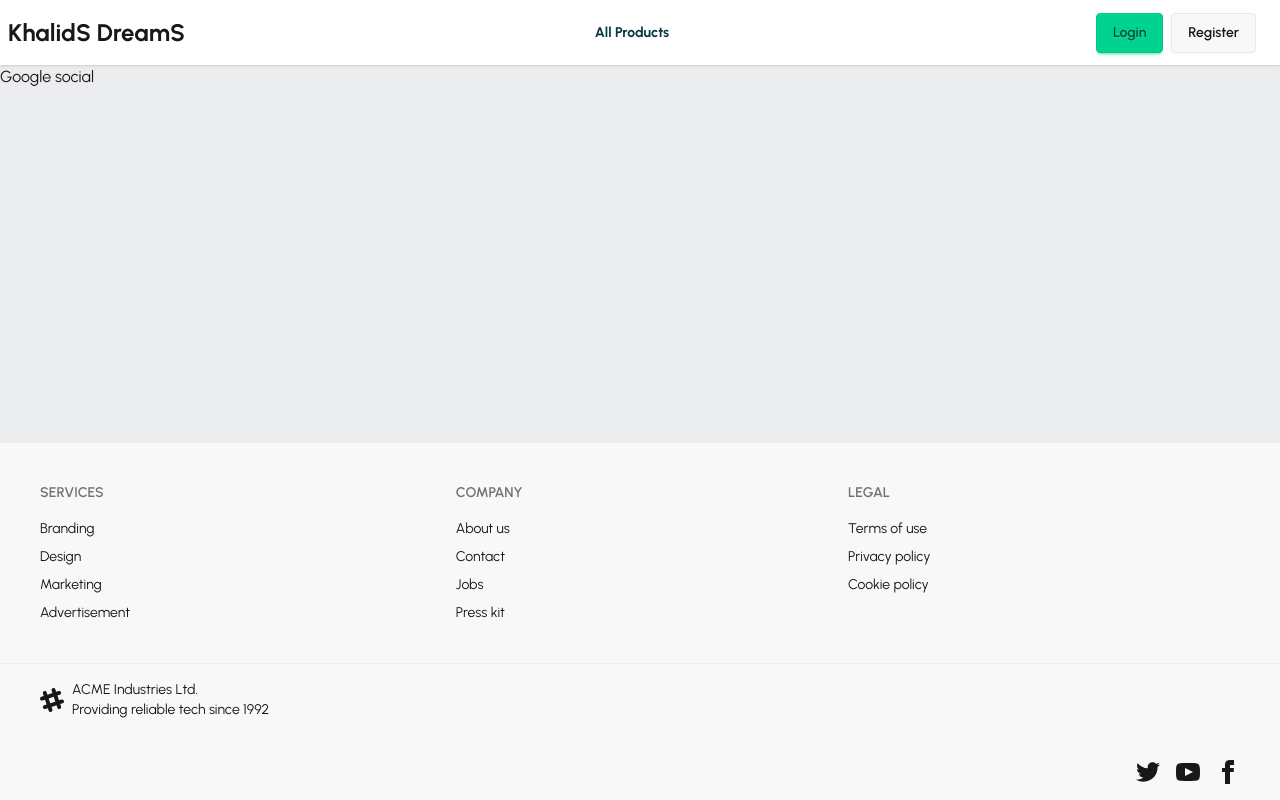
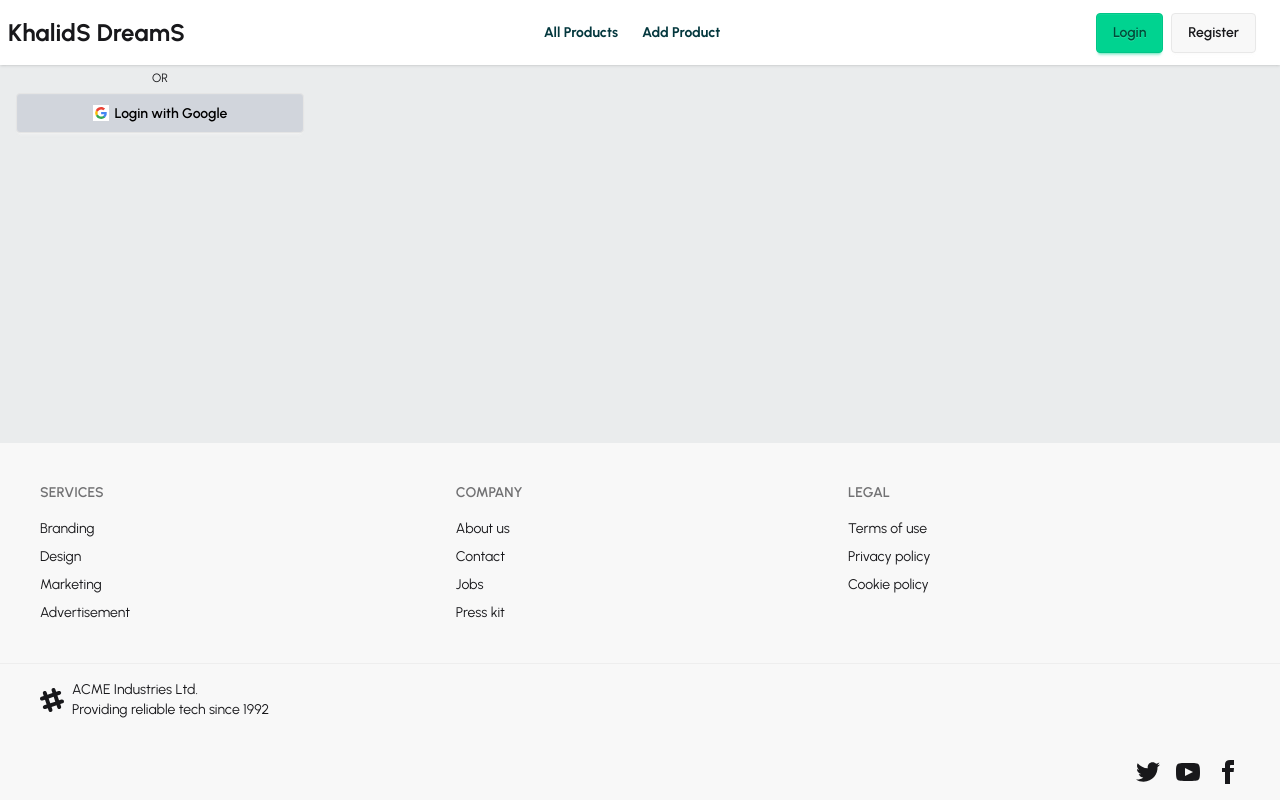
Before and after one commit to ashqrRhmn101/khalids-dreams-client, a Next.js app: page /about/social in a window 1280 px wide. Built offline with nearby package versions, Linux system fonts and the light colour scheme; no server answers.

Commit message:
GoogleSocial and more code implement

```diff
--- a/next.config.mjs
+++ b/next.config.mjs
@@ -4,7 +4,12 @@ const nextConfig = {
   reactCompiler: true,
 
   images: {
-    domains: ["i.ibb.co.com", "img.icons8.com"], // Add allowed image hosts
+    domains: [
+      "i.ibb.co.com",
+      "img.icons8.com",
+      "lh3.googleusercontent.com",
+      "img.daisyui.com",
+    ], // Add allowed image hosts
   },
 };
 
--- a/src/Components/NavBar.jsx
+++ b/src/Components/NavBar.jsx
@@ -24,11 +24,11 @@ export default function NavBar() {
       <li>
         <Link href="/Products/allProducts">All Products</Link>
       </li>
+      <li>
+        <Link href="/addProduct">Add Product</Link>
+      </li>
       {user && (
         <>
-          <li>
-            <Link href="/addProduct">Add Product</Link>
-          </li>
           <li>
             <Link href="/manageProducts">Manage Products</Link>
           </li>
@@ -101,7 +101,7 @@ export default function NavBar() {
 
             <ul
               tabIndex={-1}
-              className="menu menu-sm dropdown-content bg-base-100 rounded-box mt-3 w-52 p-2 shadow"
+              className="menu menu-sm dropdown-content bg-base-100 rounded-box mt-3 p-2 shadow"
             >
               <li className="text-gray-700 font-semibold px-2 text-center">
                 {user.displayName}
--- a/src/app/Auth/login/page.jsx
+++ b/src/app/Auth/login/page.jsx
@@ -6,6 +6,7 @@ import { useForm } from "react-hook-form";
 import { setCookie } from "cookies-next";
 import { useContext, useState } from "react";
 import { AuthContext } from "@/contexts/authContext";
+import GoogleSocial from "@/app/about/social/page";
 
 export default function Login() {
   const { registerLogin } = useContext(AuthContext);
@@ -78,6 +79,7 @@ export default function Login() {
           </p>
         </fieldset>
       </form>
+      <GoogleSocial/>
     </div>
   );
 }
--- a/src/app/Auth/register/page.jsx
+++ b/src/app/Auth/register/page.jsx
@@ -6,6 +6,7 @@ import { useRouter } from "next/navigation";
 import { useContext, useState } from "react";
 import { useForm } from "react-hook-form";
 import { setCookie } from "cookies-next";
+import GoogleSocial from "@/app/about/social/page";
 
 export default function Register() {
   const { registerUser, userProfile, user } = useContext(AuthContext);
@@ -145,6 +146,7 @@ export default function Register() {
           </p>
         </fieldset>
       </form>
+      <GoogleSocial/>
     </div>
   );
 }
--- a/src/app/about/social/page.jsx
+++ b/src/app/about/social/page.jsx
@@ -1,9 +1,72 @@
 "use client";
 
+import { AuthContext } from "@/contexts/authContext";
+import { setCookie } from "cookies-next";
+import { useRouter } from "next/navigation";
+import { useContext, useState } from "react";
+
 export default function GoogleSocial() {
+  const { googleSignIn } = useContext(AuthContext);
+  const router = useRouter();
+  const [loading, setLoading] = useState(false);
+
+  const handleGoogleSignIn = async () => {
+    try {
+      setLoading(true);
+
+      const result = await googleSignIn();
+
+      // save cookie
+      setCookie("authUser", result.user.uid, { path: "/" });
+
+      router.push("/");
+    } catch (error) {
+      console.error(error);
+    } finally {
+      setLoading(false);
+    }
+  };
+
   return (
     <div>
-        <h2>Google social</h2>
+      <div className="fieldset w-xs px-4 pb-9">
+        <p className="text-center">OR</p>
+
+        <button
+          onClick={handleGoogleSignIn}
+          className="btn bg-gray-300 text-black border-[#e5e5e5]"
+        >
+          <svg
+            aria-label="Google logo"
+            width="16"
+            height="16"
+            xmlns="http://www.w3.org/2000/svg"
+            viewBox="0 0 512 512"
+          >
+            <g>
+              <path d="m0 0H512V512H0" fill="#fff"></path>
+              <path
+                fill="#34a853"
+                d="M153 292c30 82 118 95 171 60h62v48A192 192 0 0190 341"
+              ></path>
+              <path
+                fill="#4285f4"
+                d="m386 400a140 175 0 0053-179H260v74h102q-7 37-38 57"
+              ></path>
+              <path
+                fill="#fbbc02"
+                d="m90 341a208 200 0 010-171l63 49q-12 37 0 73"
+              ></path>
+              <path
+                fill="#ea4335"
+                d="m153 219c22-69 116-109 179-50l55-54c-78-75-230-72-297 55"
+              ></path>
+            </g>
+          </svg>
+
+          {loading ? "Login with Google..." : "Login with Google"}
+        </button>
+      </div>
     </div>
   );
 }
--- a/src/contexts/authProvider.js
+++ b/src/contexts/authProvider.js
@@ -11,6 +11,10 @@ import {
 import { AuthContext } from "./authContext";
 import { auth } from "@/firebase/firebase.config";
 import { useEffect, useState } from "react";
+
+import { GoogleAuthProvider } from "firebase/auth";
+
+const googleProvider = new GoogleAuthProvider();
 
 export default function AuthProvider({ children }) {
   const [user, setUser] = useState(null);
@@ -29,6 +33,7 @@ export default function AuthProvider({ children }) {
     setLoading(true);
     return signInWithEmailAndPassword(auth, email, password);
   };
+
 
   //   user Profile
   const userProfile = (photoData) => {
```
